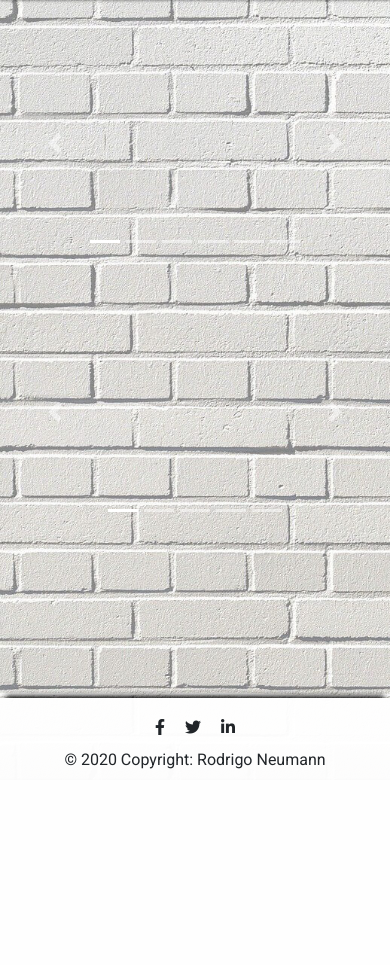
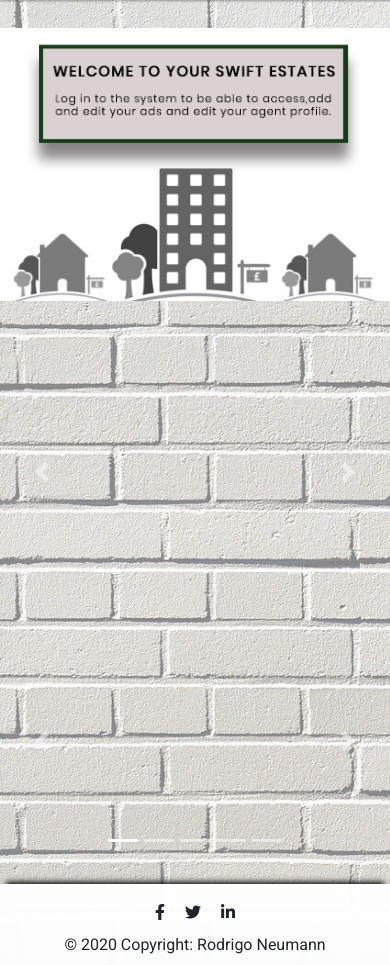
Before and after one commit to rodrigoneumann/third-milestone-project, a Flask app: page / in a window 390 px wide. Shown: the part 64-1029 px from the top of the page. Before the commit the page ends 833 px from the top, so only its background shows below. Run offline with Flask 2, Linux system fonts and the light colour scheme; data that the repository does not hold is empty; some libraries are stand-ins or nearby versions.

Commit message:
banner added, setting media query

```diff
--- a/seMgmtApp/static/css/style.css
+++ b/seMgmtApp/static/css/style.css
@@ -37,6 +37,18 @@ ul {
     font-size: 18px;
 }
 
+.banner {
+    display: flex;
+    width: 100%;
+    height: 39vh;
+    background-image: url("../img/banner.jpg");
+    background-size: contain;
+    background-repeat: no-repeat;
+    background-position: center;
+    margin: 0 auto;
+    padding: 0;
+}
+
 /* Carousel img fix size */
 
 .carousel-inner,
@@ -46,6 +58,7 @@ ul {
 }
 
 /* Carousel img fix size end */
+
 
 .title-carousel {
     background-color: rgba(255, 255, 255, 0.897);
@@ -405,6 +418,14 @@ ul {
         padding: 0;
     }
 
+    .carousel-main {
+        display: flex;
+    }
+
+    .carousel-rent {
+        margin: 1rem auto;
+    }
+
     .carousel-inner,
     .carousel-item,
     .carousel-inner .carousel-item .img {
@@ -413,6 +434,11 @@ ul {
 
     .title-carousel {
         font-size: 30px;
+    }
+
+    .banner {
+        background-image: url("../img/banner-md.jpg");
+        height: 30vh;
     }
 }
 
@@ -432,4 +458,15 @@ ul {
         padding: 5.5rem 5.5rem 0 5.5rem;
     }
 
+    .banner {
+        background-image: url("../img/banner-xl.jpg");
+        height: 50vh;
+    }
 }
+
+@media (min-width: 1550px) {
+    .banner {
+        background-image: url("../img/banner-xl.jpg");
+        height: 60vh;
+    }
+}
--- a/seMgmtApp/templates/index.html
+++ b/seMgmtApp/templates/index.html
@@ -2,11 +2,13 @@
 
 {% block content %}
 
-<div class="container-fluid">
 
+<div class="container-fluid p-0">
+        <div class="col-12 banner"></div>
 
     <!-- Carousel To buy -->
-    <div class="container col-12 col-md-10 col-lg-8 col-xl-4 carousel-buy">
+    <div class="carousel-main">
+    <div class="container col-12 col-md-6 col-xl-4 carousel-buy">
         <div class="carousel slide" id="main-carousel" data-ride="carousel">
             <ol class="carousel-indicators">
                 <li data-target="#main-carousel" data-slide-to="0" class="active"></li>
@@ -42,7 +44,7 @@
 
 
 <!-- Carousel To rent -->
-	<div class="container col-12 col-md-10 col-lg-8 col-xl-4 carousel-rent">
+	<div class="container col-12 col-md-6 col-xl-4 carousel-rent">
 		<div class="carousel slide" id="main-carousel" data-ride="carousel">
 			<ol class="carousel-indicators">
 				<li data-target="#main-carousel" data-slide-to="0" class="active"></li>
@@ -72,8 +74,8 @@
 				<span class="carousel-control-next-icon"></span>
 				<span class="sr-only" aria-hidden="true">Next</span>
 			</a>
-		</div><!-- /.carousel -->
-	</div><!-- /.container -->
+		</div>
+	</div>
 </div>
 
 
```
Also changed, not shown: seMgmtApp/static/img/banner-md.jpg (added), seMgmtApp/static/img/banner-xl.jpg (added), seMgmtApp/static/img/banner.jpg (added).
